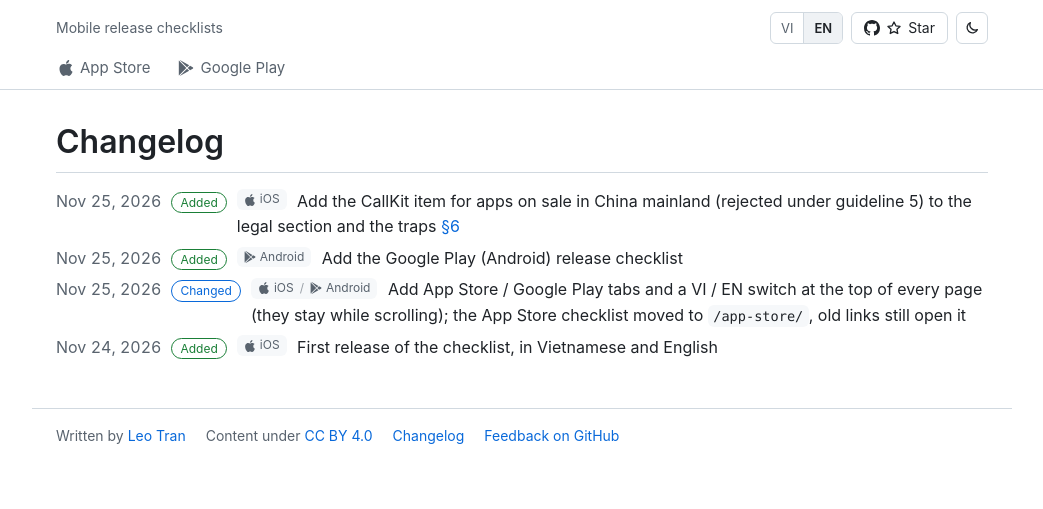
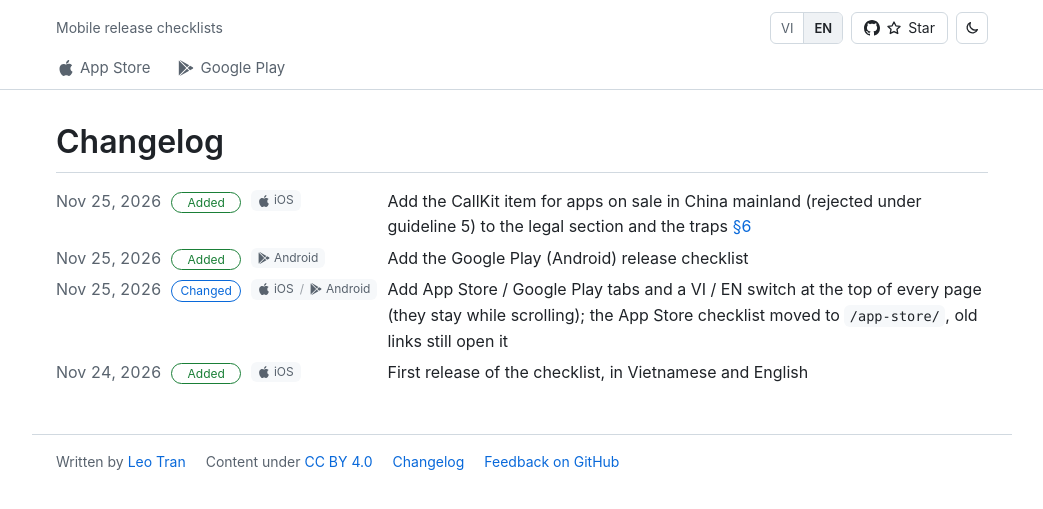
Before and after one commit to tranleo148/app-store-release-checklist, a Jekyll site: the page built from changelog-en.md, in a window 1280 px wide. Shown: the top 509 px of the page, without its empty margins (118-1161 px from the left). Built offline with Jekyll 4.4.1, drawn with Linux system fonts in a browser that asks for light colours; our own code applies the rules of GitHub Pages for plain Markdown files.

Commit message:
Line up changelog columns with equal-width type tags; date, type and platforms on one line on phones

```diff
--- a/_includes/changelog-list.html
+++ b/_includes/changelog-list.html
@@ -23,7 +23,6 @@
     <li>
       <time datetime="{{ entry.date | date: '%Y-%m-%d' }}">{{ entry.date | date: date_format }}</time>
       <span class="tag tag-{{ entry.type }}">{{ type_label }}</span>
-      <span class="change">
       <span class="platforms">
         {%- assign pill_count = 0 -%}
         {%- for item in site.checklists -%}
@@ -33,6 +32,7 @@
           {%- include checklist-icon.html slug=item.slug -%}{{ item.platform | default: item.name }}
         {%- endfor -%}
       </span>
+      <span class="change">
         {{ text | markdownify | remove: '<p>' | remove: '</p>' | strip -}}
         {%- comment -%} A section link only makes sense when the entry is about one checklist. {%- endcomment -%}
         {%- if entry.anchor and entry.anchor[lang] and entry.platforms.size == 1 %}
--- a/_layouts/default.html
+++ b/_layouts/default.html
@@ -16,7 +16,8 @@
     })();
   </script>
   {% seo %}
-  <link rel="stylesheet" href="{{ '/assets/css/site.css' | relative_url }}">
+  {%- comment -%} The commit id in the query makes browsers fetch the new CSS / JS after each publish. {%- endcomment %}
+  <link rel="stylesheet" href="{{ '/assets/css/site.css' | relative_url }}?v={{ site.github.build_revision | slice: 0, 7 }}">
 </head>
 <body>
   <header class="site-header">
@@ -102,6 +103,6 @@
     <a href="https://github.com/{{ repo }}">{{ feedback_label }}</a>
   </footer>
 
-  <script src="{{ '/assets/js/site.js' | relative_url }}"></script>
+  <script src="{{ '/assets/js/site.js' | relative_url }}?v={{ site.github.build_revision | slice: 0, 7 }}"></script>
 </body>
 </html>
--- a/assets/css/site.css
+++ b/assets/css/site.css
@@ -211,23 +211,34 @@ ul.task-list > li.task-list-item > .task-list-item-checkbox { margin-left: -1.6e
 .recent-changes .changelog { margin: 0 0 8px; }
 .all-changes { display: inline-block; margin: 0 0 2px; }
 
-.changelog { list-style: none; padding-left: 0; }
+/* The list is the grid and each entry a subgrid row, so date, type, platforms and text sit in shared
+   columns: every type tag gets the width of the widest one and every text starts at the same place. */
+.changelog {
+  list-style: none;
+  padding-left: 0;
+  display: grid;
+  grid-template-columns: auto auto auto minmax(0, 1fr);
+  gap: 6px 10px;
+  align-items: baseline;
+}
 .changelog li {
   display: grid;
-  grid-template-columns: auto auto minmax(0, 1fr);
-  gap: 4px 10px;
+  grid-column: 1 / -1;
+  grid-template-columns: subgrid;
+  row-gap: 2px;
   align-items: baseline;
 }
-.changelog li + li { margin-top: 6px; }
+.changelog li + li { margin-top: 0; }
 .changelog time { color: var(--muted); white-space: nowrap; font-variant-numeric: tabular-nums; }
 .tag {
+  min-width: 4.5em;
   padding: 0 8px;
   border: 1px solid currentColor;
   border-radius: 2em;
   font-size: 12px;
   line-height: 1.6;
+  text-align: center;
   white-space: nowrap;
-  justify-self: start; /* keep its own width when the phone layout puts it in the wide column */
 }
 .tag-added { color: var(--green); }
 .tag-changed { color: var(--link); }
@@ -237,8 +248,8 @@ ul.task-list > li.task-list-item > .task-list-item-checkbox { margin-left: -1.6e
 .platforms {
   display: inline-flex;
   align-items: center;
+  justify-self: start;
   gap: 4px;
-  margin-right: 6px;
   padding: 0 7px;
   border-radius: 6px;
   background: var(--code-bg);
@@ -251,8 +262,9 @@ ul.task-list > li.task-list-item > .task-list-item-checkbox { margin-left: -1.6e
 .platforms svg { width: 12px; height: 12px; fill: currentColor; }
 .platforms .sep { margin: 0 2px; opacity: 0.6; }
 
+/* Phones: date, type and platforms on the first line, the text on its own line below */
 @media (max-width: 600px) {
-  .changelog li { grid-template-columns: auto minmax(0, 1fr); }
+  .changelog { grid-template-columns: auto auto minmax(0, 1fr); }
   .changelog .change { grid-column: 1 / -1; }
 }
 
```
Lines whose indentation alone changed are shown as unchanged.
